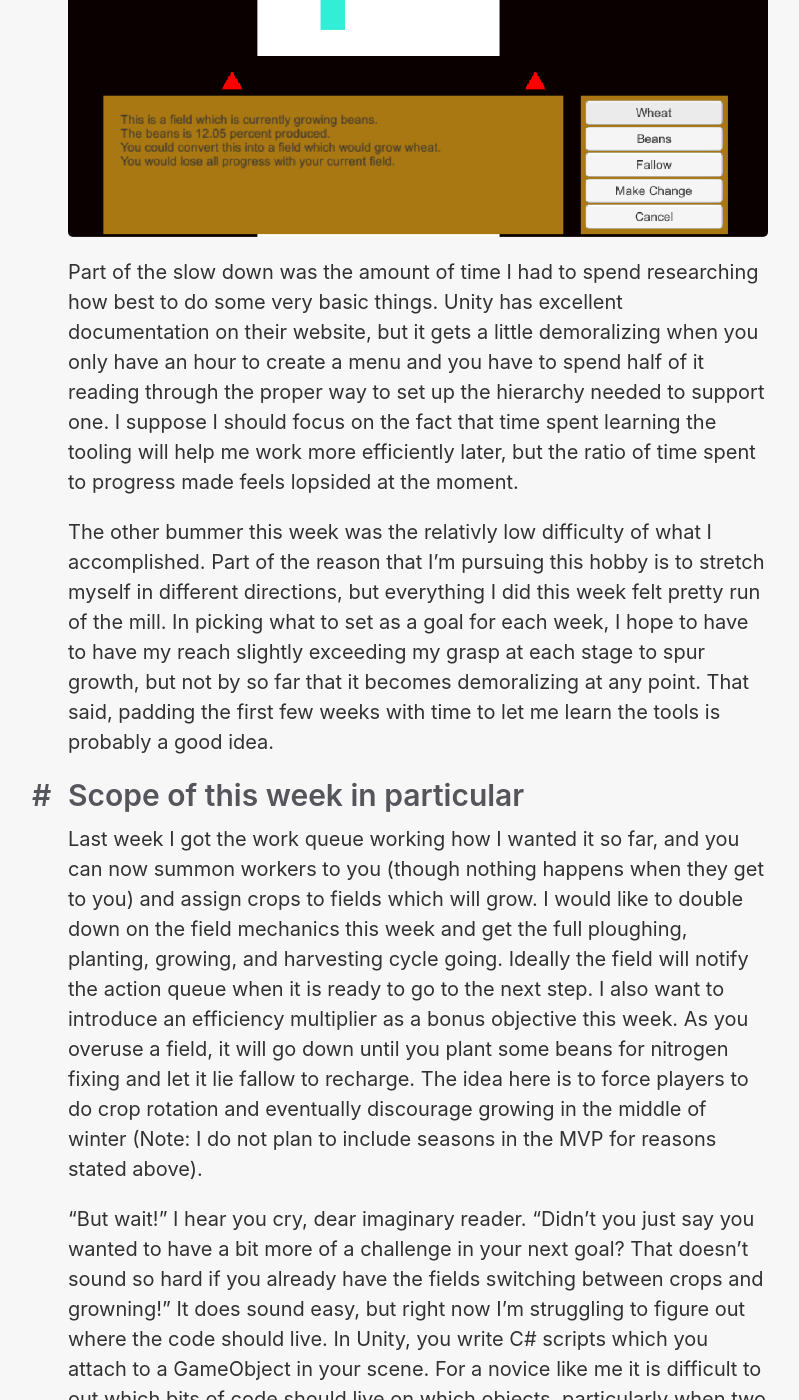
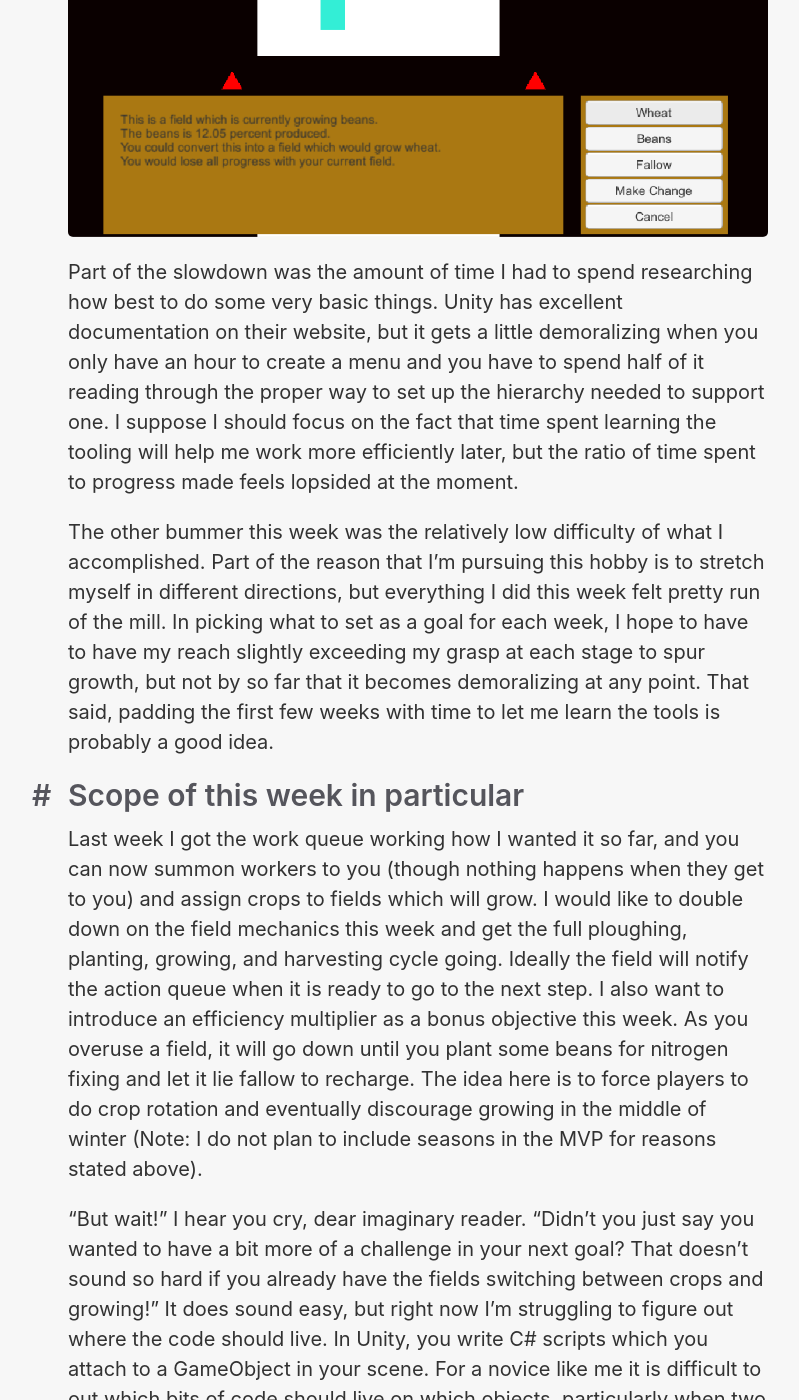
Before and after one commit to BrichfoE/brichfoe.github.io, a Jekyll site: the page built from _posts/2020-08-14-DD-RA-ProjectScope.md, in a window 1280 px wide and 1400 px high, scrolled down 2134 px. Shown: the whole window, without its empty margins (222-1021 px from the left). Built offline with Jekyll 4.4.1, drawn with Linux system fonts in a browser that asks for light colours; some of the changed text lies outside the part shown.

Commit message:
Updating week 1 post after spellcheck :facepalm:

```diff
--- a/_posts/2020-08-14-DD-RA-ProjectScope.md
+++ b/_posts/2020-08-14-DD-RA-ProjectScope.md
@@ -22,20 +22,20 @@
 Hopefully, if I can accomplish this, it will let me see what is and is not working in these core components before I start building the bells and whistles on top of them.  If something isn't working, I will still have the option of pivoting my design without having to rewrite everything because I decided to shift the foundations a few feet to the left.
 
 ## Scope of each week as routine
-I had set a remarkably easy goal for myself this past past week for a couple reasons.  One was that I wanted a quick win to get off on the right foot.  Another was that I had gotten so little done the week before due to a power outage in my area so I probably underestimated the amount of time I would be able to devote to working on the game.  As it turned out, I cleared my goal easily but wasn't really happy about it.  I basically got through the work queue stuff in the first day, which made me think I would accomplish most of what I had in mind for the first month of development in this first week.  However, the hour a day during this past week to work on this turned out to not add up to as much time as I had anticipated. This made for a dissappointing end of the week when the only thing I got working was the text window for picking which crops to go in a field.
+I had set a remarkably easy goal for myself this past week for a couple reasons.  One was that I wanted a quick win to get off on the right foot.  Another was that I had gotten so little done the week before due to a power outage in my area so I probably underestimated the amount of time I would be able to devote to working on the game.  As it turned out, I cleared my goal easily but wasn't really happy about it.  I basically got through the work queue stuff in the first day, which made me think I would accomplish most of what I had in mind for the first month of development in this first week.  However, the hour a day during this past week to work on this turned out to not add up to as much time as I had anticipated. This made for a disappointing end of the week when the only thing I got working was the text window for picking which crops to go in a field.
 
 ![Looks like I should spend some time on not having the text be quite so fuzzy, eh?](/assets/DD_RA_Week1.PNG)
 
-Part of the slow down was the amount of time I had to spend researching how best to do some very basic things.  Unity has excellent documentation on their website, but it gets a little demoralizing when you only have an hour to create a menu and you have to spend half of it reading through the proper way to set up the hierarchy needed to support one.  I suppose I should focus on the fact that time spent learning the tooling will help me work more efficiently later, but the ratio of time spent to progress made feels lopsided at the moment.
+Part of the slowdown was the amount of time I had to spend researching how best to do some very basic things.  Unity has excellent documentation on their website, but it gets a little demoralizing when you only have an hour to create a menu and you have to spend half of it reading through the proper way to set up the hierarchy needed to support one.  I suppose I should focus on the fact that time spent learning the tooling will help me work more efficiently later, but the ratio of time spent to progress made feels lopsided at the moment.
 
-The other bummer this week was the relativly low difficulty of what I accomplished.  Part of the reason that I'm pursuing this hobby is to stretch myself in different directions, but everything I did this week felt pretty run of the mill.  In picking what to set as a goal for each week, I hope to have to have my reach slightly exceeding my grasp at each stage to spur growth, but not by so far that it becomes demoralizing at any point.  That said, padding the first few weeks with time to let me learn the tools is probably a good idea.
+The other bummer this week was the relatively low difficulty of what I accomplished.  Part of the reason that I'm pursuing this hobby is to stretch myself in different directions, but everything I did this week felt pretty run of the mill.  In picking what to set as a goal for each week, I hope to have to have my reach slightly exceeding my grasp at each stage to spur growth, but not by so far that it becomes demoralizing at any point.  That said, padding the first few weeks with time to let me learn the tools is probably a good idea.
 
 ## Scope of this week in particular
 Last week I got the work queue working how I wanted it so far, and you can now summon workers to you (though nothing happens when they get to you) and assign crops to fields which will grow.  I would like to double down on the field mechanics this week and get the full ploughing, planting, growing, and harvesting cycle going.  Ideally the field will notify the action queue when it is ready to go to the next step.  I also want to introduce an efficiency multiplier as a bonus objective this week.  As you overuse a field, it will go down until you plant some beans for nitrogen fixing and let it lie fallow to recharge.  The idea here is to force players to do crop rotation and eventually discourage growing in the middle of winter (Note: I do not plan to include seasons in the MVP for reasons stated above).
 
-"But wait!" I hear you cry, dear imaginary reader.  "Didn't you just say you wanted to have a bit more of a challenge in your next goal?  That doesn't sound so hard if you already have the fields switching between crops and growning!"  It does sound easy, but right now I'm struggling to figure out where the code should live.  In Unity, you write C# scripts which you attach to a GameObject in your scene.  For a novice like me it is difficult to out which bits of code should live on which objects, particularly when two objects are interacting.  For example, when the player tells a farmer to go plant beans, it's not difficult to tell the farmer to go over to the field to start planting.  But who keeps track of how long it takes to plant the beans?  Is it the field or the farmer?  Probably the field, but then how does the farmer know when he can go do the next thing?  And what if the player interrupts the farmer for a chat?  How does the field know the farmer has been interrupted?
+"But wait!" I hear you cry, dear imaginary reader.  "Didn't you just say you wanted to have a bit more of a challenge in your next goal?  That doesn't sound so hard if you already have the fields switching between crops and growing!"  It does sound easy, but right now I'm struggling to figure out where the code should live.  In Unity, you write C# scripts which you attach to a GameObject in your scene.  For a novice like me it is difficult to out which bits of code should live on which objects, particularly when two objects are interacting.  For example, when the player tells a farmer to go plant beans, it's not difficult to tell the farmer to go over to the field to start planting.  But who keeps track of how long it takes to plant the beans?  Is it the field or the farmer?  Probably the field, but then how does the farmer know when he can go do the next thing?  And what if the player interrupts the farmer for a chat?  How does the field know the farmer has been interrupted?
 
-I have ideas for all these things right now, so this week I'm hoping to play around and see if I can't come up with a good model for this.  Ideally, this will be extendable to whatever kind of workstation I want to introduce, be it harvesting trees from a local forrest, shearing sheep, or even negotiating a dowry with a negibor.  We'll see how it goes.
+I have ideas for all these things right now, so this week I'm hoping to play around and see if I can't come up with a good model for this.  Ideally, this will be extendable to whatever kind of workstation I want to introduce, be it harvesting trees from a local forest, shearing sheep, or even negotiating a dowry with a neighbor.  We'll see how it goes.
 
 ## Concluding Remarks
-That's it for this week.  I am hoping to get some more time spent on this over the weekend, so maybe I will even be able to move on to other types of workstations like the forrest.  I guess that would be the double bonus objective.  I am also considering also dropping some posts here about things I've been reading and watching recently now that I have the blog set up, but no promises there.
+That's it for this week.  I am hoping to get some more time spent on this over the weekend, so maybe I will even be able to move on to other types of workstations like the forest.  I guess that would be the double bonus objective.  I am also considering also dropping some posts here about things I've been reading and watching recently now that I have the blog set up, but no promises there.
```
Also changed, not shown: other parts of _posts/2020-08-14-DD-RA-ProjectScope.md (+1 -1 lines).
